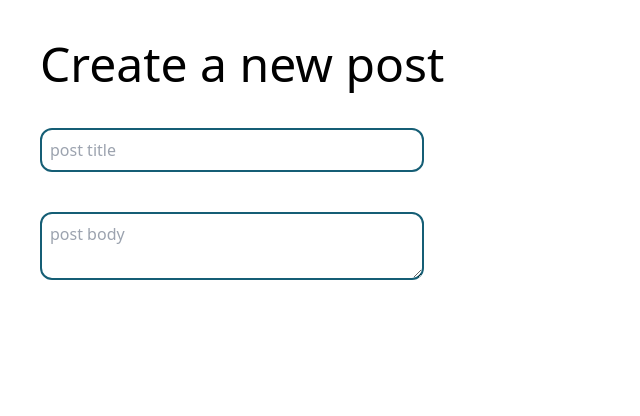
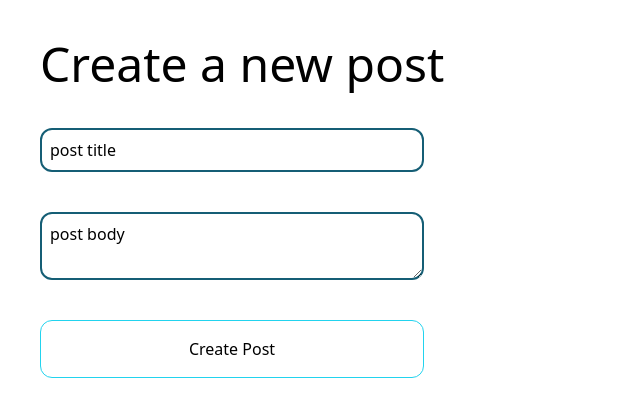
Before and after one commit to petter-tchirkov/nuxt-crud, a Nuxt app: page /posts/create in a window 1280 px wide. Shown: the top 416 px of the page, without its empty margins (0-640 px from the left). Built offline with nearby package versions, Linux system fonts and the light colour scheme; no server answers.

Commit message:
create posts

```diff
--- a/pages/index.vue
+++ b/pages/index.vue
@@ -1,9 +1,10 @@
 <template>
-    <div>
-        <div class="post__create">
+    <div class="flex flex-col justify-center pt-4">
+        <div
+            class="post__create p-4 border border-cyan-400 rounded-xl text-center mb-16">
             <NuxtLink to="/posts/create">Create Post</NuxtLink>
         </div>
-        <div class="posts p-40 grid grid-cols-4 gap-4">
+        <div class="posts pt-40 px-4 grid gap-4">
             <NuxtLink
                 :to="`/posts/${post.id}`"
                 :params="{ title: post.title, id: post.id, body: post.body }"
--- a/pages/posts/create.vue
+++ b/pages/posts/create.vue
@@ -5,16 +5,43 @@
             class="create__form flex flex-col w-96"
             action="#">
             <input
+                v-model="newPost.title"
                 class="border-cyan-800 border-2 rounded-xl p-2 mb-10"
-                type="text"
-                placeholder="post title" />
+                type="text" />
             <textarea
-                class="border-cyan-800 border-2 rounded-xl p-2"
-                placeholder="post body" />
+                v-model="newPost.body"
+                class="border-cyan-800 border-2 rounded-xl p-2 mb-10" />
+            <button
+                @click.prevent="createPost"
+                class="p-4 border border-cyan-400 rounded-xl text-center mb-16"
+                >Create Post</button
+            >
         </form>
     </div>
 </template>
 
-<script setup lang="ts"></script>
+<script setup lang="ts">
+import { IPost } from '~~/types/post'
+import { usePostsStore } from '~~/store/posts'
+const postsStore = usePostsStore()
+await postsStore.fetchPosts()
+
+const newPost: IPost = {
+    title: 'post title',
+    body: 'post body',
+    id: postsStore.posts.length + 1,
+    userId: postsStore.posts.length + 1,
+}
+
+const createPost = async () => {
+    await $fetch('https://jsonplaceholder.typicode.com/posts', {
+        method: 'POST',
+        body: JSON.stringify(newPost),
+        headers: {
+            'Content-type': 'application/json; charset=UTF-8',
+        },
+    }).then((response) => console.log(response))
+}
+</script>
 
 <style scoped></style>
--- a/store/posts.ts
+++ b/store/posts.ts
@@ -1,6 +1,6 @@
 import { defineStore } from 'pinia'
 
-export const usePostsStore = defineStore('users', () => {
+export const usePostsStore = defineStore('posts', () => {
     let posts = ref([] as Record<string, any>[])
     const fetchPosts = async () => {
         const { data }: any = await useFetch(
```
